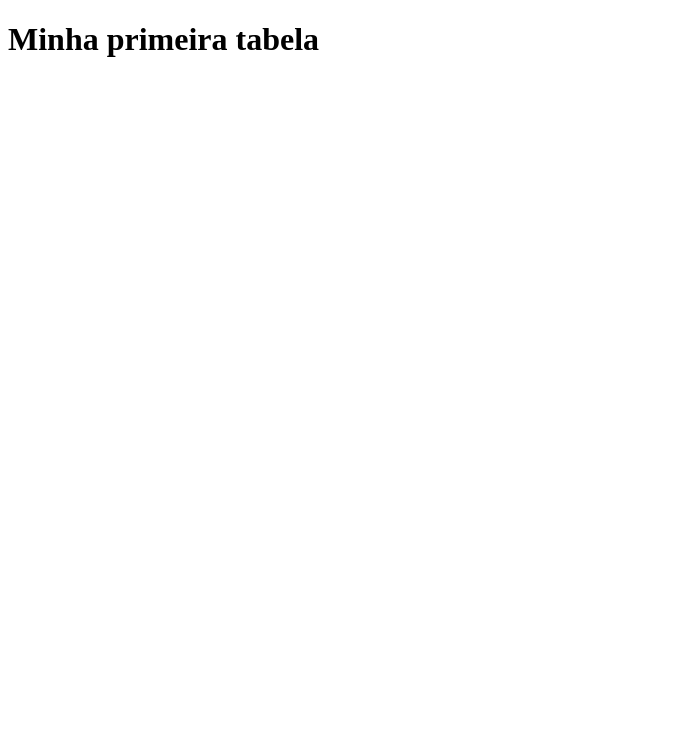
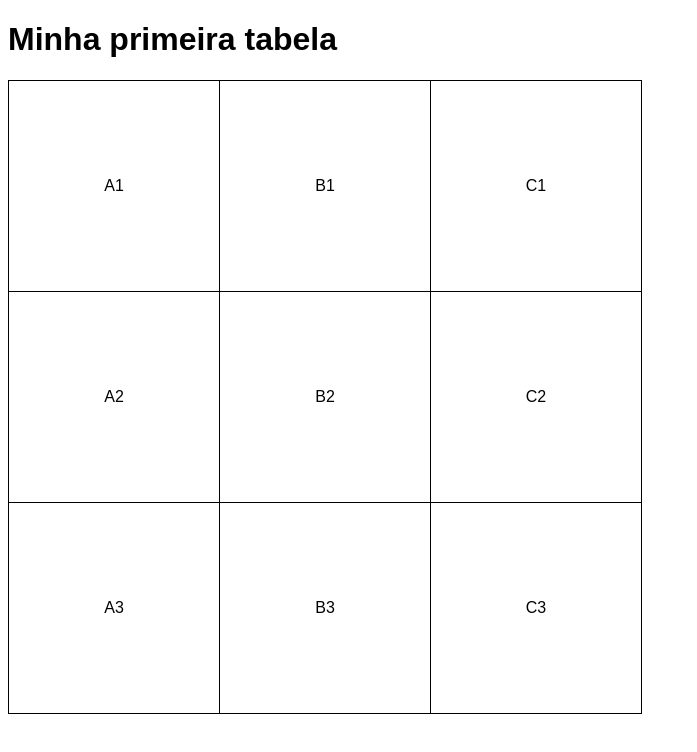
Before and after one commit to nickcfbr/html-css3, a plain HTML site: page ex025/index.html in a window 1280 px wide. Shown: the whole page, without its empty margins (0-697 px from the left). Drawn offline with Linux system fonts and the light colour scheme.

Commit message:
tabela 01

```diff
--- a/ex025/index.html
+++ b/ex025/index.html
@@ -4,11 +4,46 @@
     <meta charset="UTF-8">
     <meta name="viewport" content="width=device-width, initial-scale=1.0">
     <title>Document</title>
+    <style>
+        body {font-family: Arial, Helvetica, sans-serif;}
+        table {
+            border-collapse: collapse;
+        }
+        tr.cor {
+            background-color: gray;
+        }
+        td.cor {
+            background-color: yellow;
+        }
+        td {
+            border: 1px solid black;
+            width: 200px;
+            height: 200px;
+            padding: 5px;
+            text-align: center;
+            vertical-align: middle;
+
+        }
+    </style>
 </head>
 <body>
     <h1>Minha primeira tabela</h1>
     <table>
-
+        <tr>
+            <td>A1</td>
+            <td>B1</td>
+            <td>C1</td>
+        </tr>
+        <tr>
+            <td>A2</td>
+            <td>B2</td>
+            <td>C2</td>
+        </tr>
+        <tr>
+            <td>A3</td>
+            <td>B3</td>
+            <td>C3</td>
+        </tr>
     </table>
 
 </body>
```
